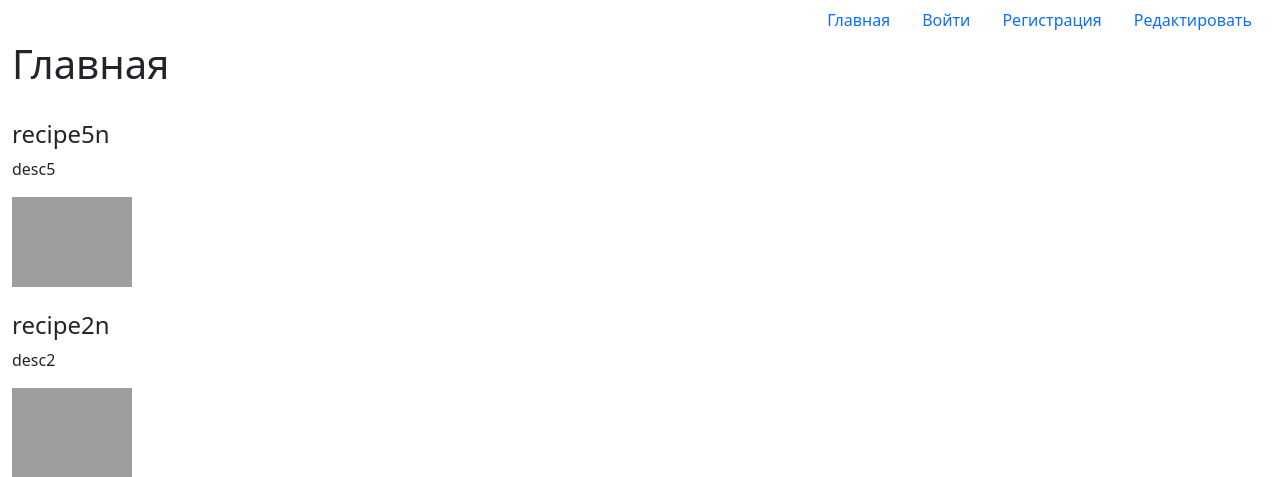
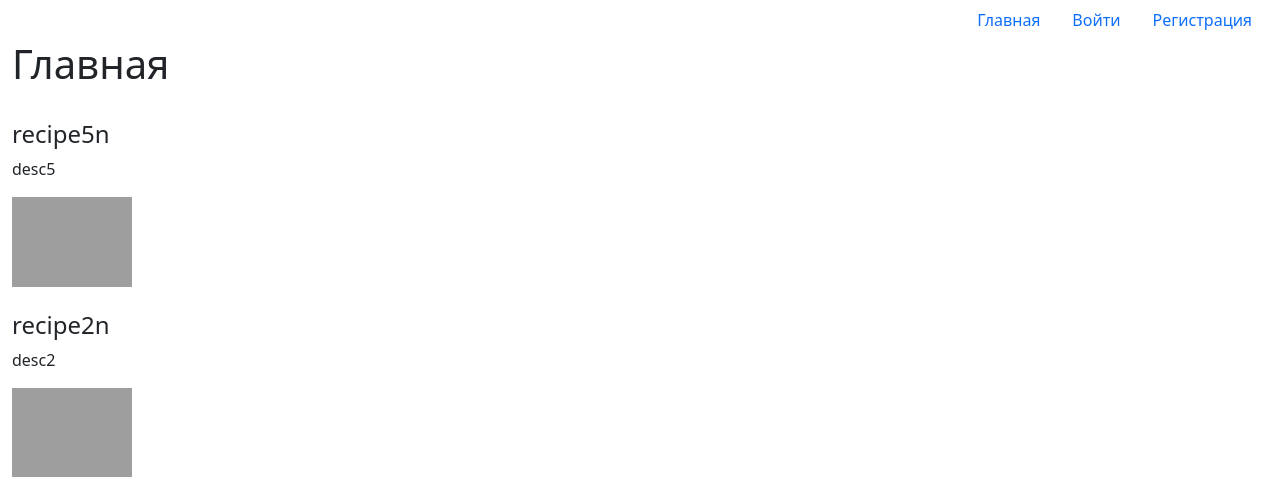
Before and after one commit to KarinaKazamanova/Django_FinalWork, a Django app: page / in a window 1280 px wide. Shown: the top 477 px of the page. Run offline with Django 4.2, Linux system fonts and the light colour scheme; data comes from the database, SQL or seed files in the repository; parts of the project's set-up code (start-up, migrations or seed data) failed here and were passed over; some libraries are stand-ins or nearby versions; grey boxes are pictures that could not be loaded.

Commit message:
Update base.html

```diff
--- a/recipies/templates/base.html
+++ b/recipies/templates/base.html
@@ -12,13 +12,21 @@
 <body>
     <div class="container-fluid">
         <ul class="nav nav-pills justify-content-end align-items-end">
-            <li class="nav-item"><a href="/recipies" class="nav-link">Главная</a></li>
-            <li class="nav-item"><a href="/recipies/login" class="nav-link">Войти</a></li>
+            <li class="nav-item"><a href="" class="nav-link">Главная</a></li>
+
+
+            {% if not user.is_authenticated %}
+            <li class="nav-item"><a href="/accounts/login" class="nav-link">Войти</a></li>
+            {% endif %}
+
+
             {% if user.is_authenticated %}
-            <li class="nav-item"><a href="/recipies/logout" class="nav-link">Выйти</a></li>
+            <li class="nav-item"><a href="/accounts/logout" class="nav-link">Выйти</a></li>
+            <li class="nav-item"><a href="/edit" class="nav-link">Редактировать</a></li>
             {% endif %}
-             <li class="nav-item"><a href="/recipies/register" class="nav-link">Регистрация</a></li>
-            <li class="nav-item"><a href="/recipies/edit" class="nav-link">Редактировать</a></li>
+
+             <li class="nav-item"><a href="/accounts/register" class="nav-link">Регистрация</a></li>
+
 
 
         </ul>
```
